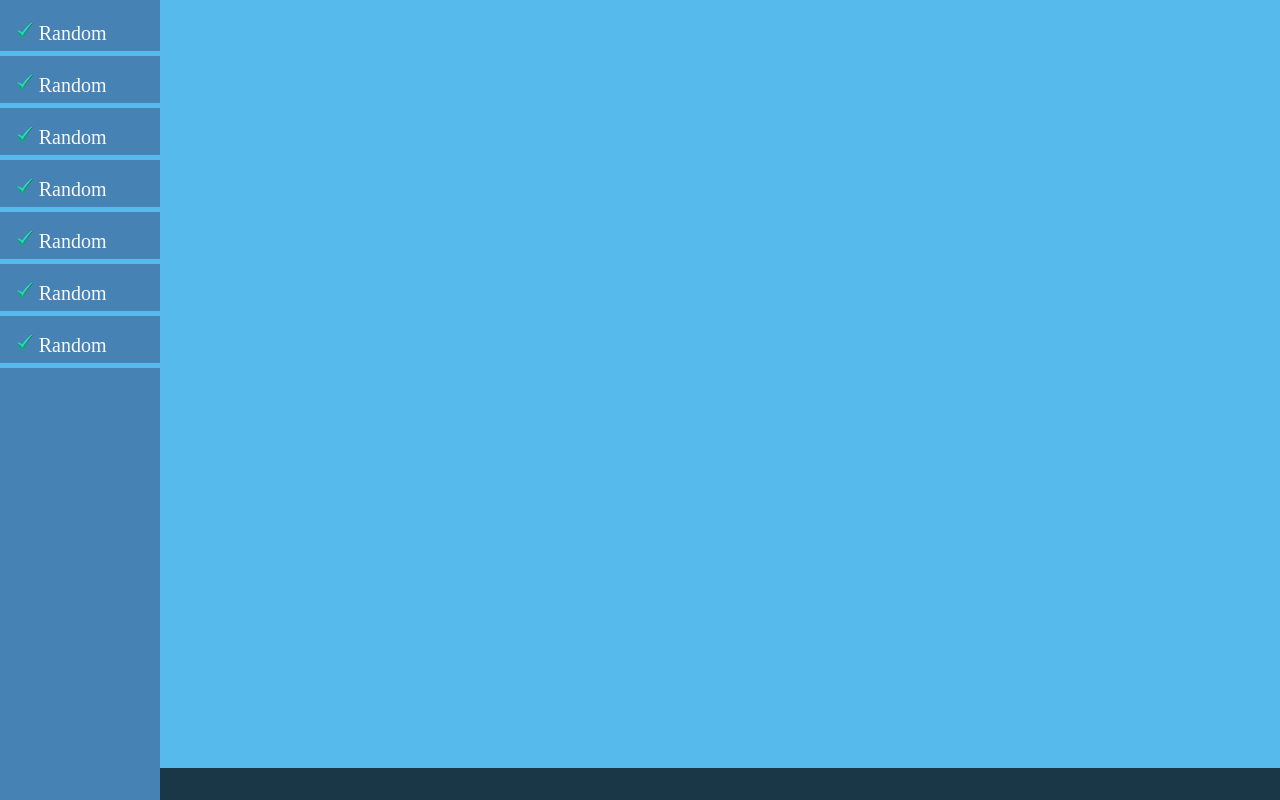
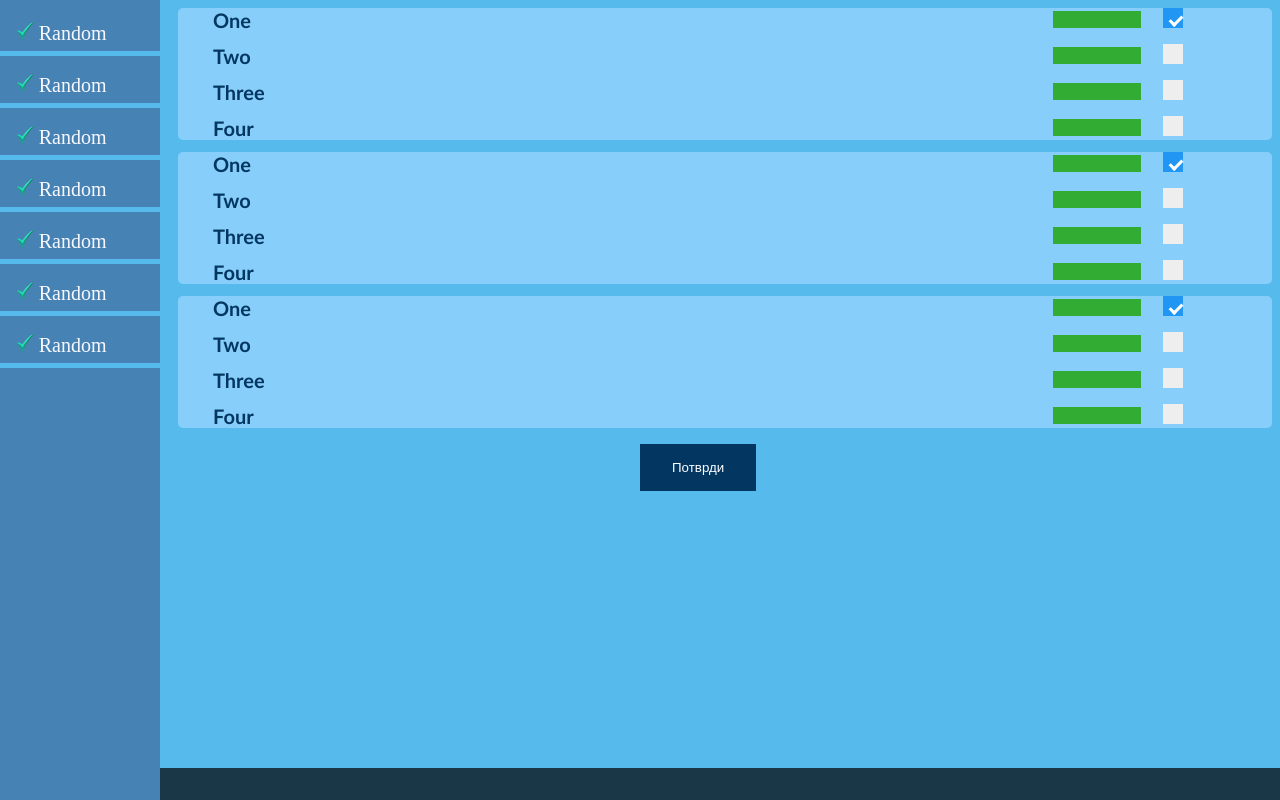
Before and after one commit to Jole34/MIS, a PHP site: page /overaSemestra.php in a window 1280 px wide. Run offline with PHP 8.4, Linux system fonts and the light colour scheme.

Commit message:
OveraSemestra-Potpisi

```diff
--- a/CSS/overaSemestra.css
+++ b/CSS/overaSemestra.css
@@ -106,3 +106,11 @@ input[type=submit]:hover {
 .overaSemestra-odabirIspita1{
     display: none;
 }
+.overaSemestra-potpis{
+    position: absolute;
+    left: 80%;
+    margin-top: 3px;
+    height: 70%;
+    width: 8%;
+    display: inline;
+}
--- a/overaSemestra.php
+++ b/overaSemestra.php
@@ -21,24 +21,31 @@
         <a href="#Random"><img src="Images/icon1.png"> Random</a>
     </div>
     <?php
+    #mesto pelje koja ide brojevima ice petlja kroz listu ispita foreach, provera
+    #da li je ispit potpisan na osnovu toga el ce imati boju diva za potpis
     for ($i = 0; $i < 3; $i++) { ?>
         <div class="overaSemestra-odabirIspita">
             <form action="forms.php" method="post">
                 <label class="container">One
                     <input type="checkbox" name="odabir[]" value="one" checked="checked">
                     <span class="checkmark"></span>
+                    <?php $boja = "rgb(50, 172, 50)"; ?>
+                    <div class="overaSemestra-potpis" style="background-color: <?php echo $boja; ?>;"><img></div>
                 </label>
                 <label class="container">Two
                     <input type="checkbox" value="two" name="odabir[]">
                     <span class="checkmark"></span>
+                    <div class="overaSemestra-potpis" style="background-color: <?php echo $boja; ?>;"><img></div>
                 </label>
                 <label class="container">Three
                     <input type="checkbox" value="three" name="odabir[]">
                     <span class="checkmark"></span>
+                    <div class="overaSemestra-potpis" style="background-color: <?php echo $boja; ?>;"><img></div>
                 </label>
                 <label class="container">Four
                     <input type="checkbox" value="four" name="odabir[]">
                     <span class="checkmark"></span>
+                    <div class="overaSemestra-potpis" style="background-color: <?php echo $boja; ?>;"><img></div>
                 </label>
         </div>
     <?php } ?>
@@ -61,7 +68,7 @@
 
 
     function checkDate() {
-        if ((month == 5 || month == 1) && (dateC >= 1 && dateC <= 28)) {
+        if ((month == 5 || month == 1) && (dateC >= 1 && dateC <= 31)) {
             for (i = 0; i < divs.length; i++) {
                 divs[i].style.display = "block";
             }
```
